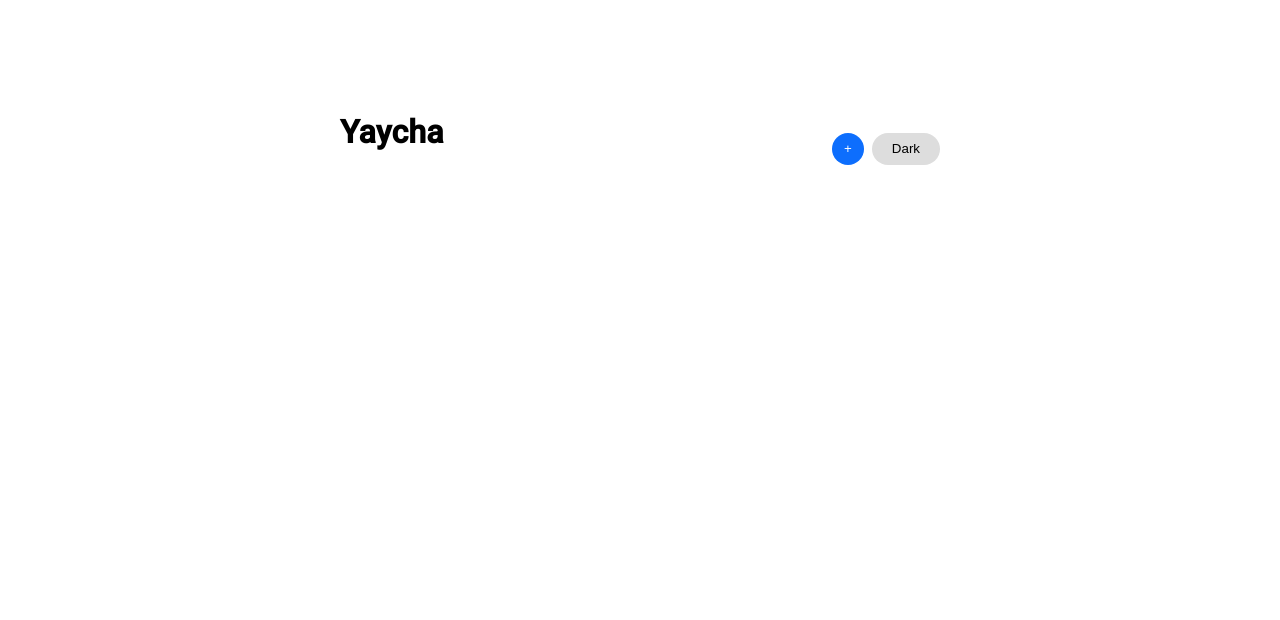
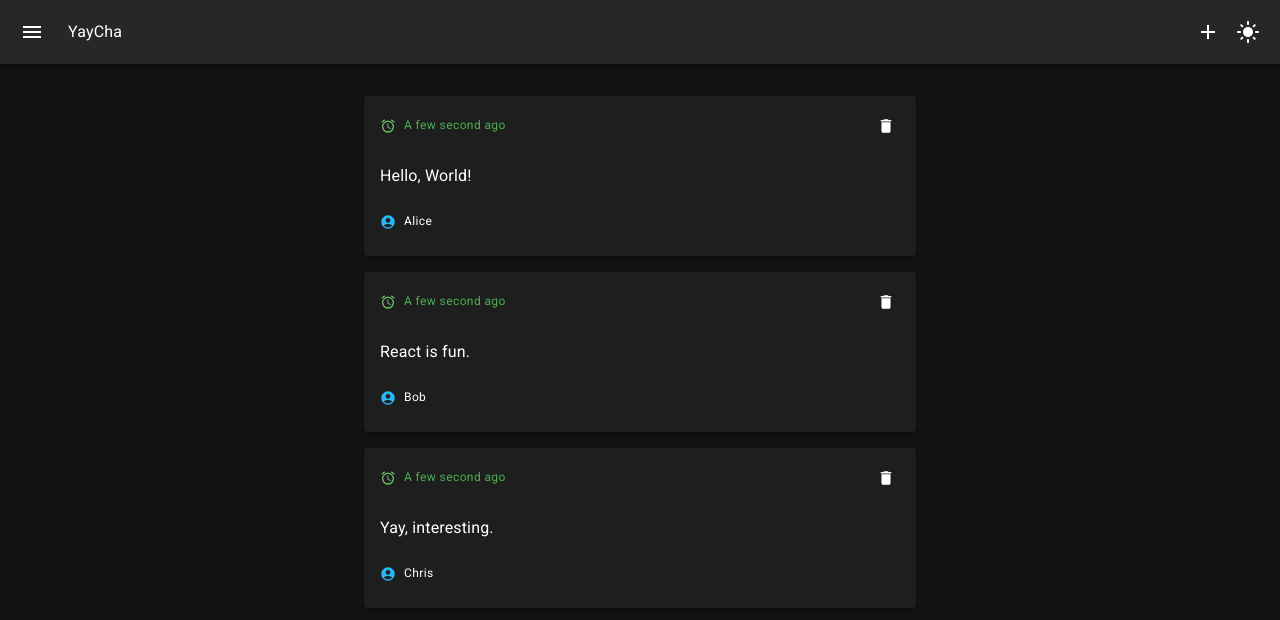
Before and after one commit to ThuraMinThein/rsd_frontend, a React (Vite) app: page / in a window 1280 px wide. Shown: the top 620 px of the page. Built offline with nearby package versions, Linux system fonts and the light colour scheme.

Commit message:
fix things and change app

```diff
--- a/src/App.jsx
+++ b/src/App.jsx
@@ -1,19 +1,19 @@
 import Item from "./components/Item.jsx";
 import { useState } from "react";
 import Form from "./components/Form.jsx";
+import Header from "./components/Header";
 import { useApp } from "./ThemedApp";
+import { Box, Container } from "@mui/material";
 
 export default function App() {
 
-  const { mode } = useApp();
+  const { showForm } = useApp();
 
   const [data, setData] = useState([
-    { id: 1, content: "Hello, World!", name: "Alice" },
+    { id: 3, content: "Hello, World!", name: "Alice" },
     { id: 2, content: "React is fun.", name: "Bob" },
-    { id: 3, content: "Yay, interesting.", name: "Chris" },
+    { id: 1, content: "Yay, interesting.", name: "Chris" },
   ]);
-
-  const [showForm, setShowForm] = useState(false);
 
   const remove = (id) => {
     setData(data.filter((item) => item.id !== id));
@@ -21,60 +21,29 @@ export default function App() {
 
   const add = (content, name) => {
     const id = data ? data[data.length - 1]?.id + 1 : 1;
-    setData([...data, { id, content, name }]);
+    setData([{ id, content, name }, ...data]);
   }
 
   return (
-    <div
-      style={{
-        minHeight: 1500,
-        background: mode === "dark" ? "black" : "white",
-        color: mode === "dark" ? "white" : "black",
-        paddingTop: 20,
-      }}
-    >
-      <div style={{ maxWidth: 600, margin: "20px auto" }}>
-        <h1
-          style={{
-            display: "flex",
-            justifyContent: "space-between",
-            alignItems: "center",
-          }}>
-          Yaycha
-          <h1>
-            <button
-              onClick={() => setShowForm(!showForm)}
-              style={{
-                width: 32,
-                height: 32,
-                borderRadius: 50,
-                border: "0 none",
-                backgroundColor: showForm ? "#dc3545" : "#0d6efd",
-                color: "white",
-              }}
-            >
-              {showForm ? "x" : "+"}
-            </button>
+    <Box>
+      <Header />
 
-            <button
-              onClick={() => setMode(mode === "dark" ? "light" : "dark")}
-              style={{
-                marginLeft: 8,
-                padding: "0 20px",
-                height: 32,
-                borderRadius: 32,
-                border: "0 none",
-                background: mode === "dark" ? "#333" : "#ddd",
-                color: mode === "dark" ? "white" : "black",
-              }}
-            >
-              {mode === "dark" ? "Light" : "Dark"}
-            </button>
-          </h1>
-        </h1>
+      <Container
+        maxWidth="sm"
+        sx={{ mt: 4 }}>
+        {showForm && <Form add={add} />}
 
-        {showForm && <Form add={add} />}
-      </div>
-    </div>
+        {data.map(item => {
+          return (
+            <Item
+              key={item.id}
+              item={item}
+              remove={remove}
+            />
+          )
+        })}
+
+      </Container>
+    </Box>
   );
 }
--- a/src/components/Header.jsx
+++ b/src/components/Header.jsx
@@ -1,5 +1,5 @@
 import { useApp } from "../ThemedApp";
-import { Box, AppBar, Toolbar, Typograpyh, IconButton } from "@mui/material";
+import { Box, AppBar, Toolbar, Typography, IconButton } from "@mui/material";
 import {
     Menu as MenuIcon,
     Add as AddIcon,
@@ -18,7 +18,7 @@ export default function Header() {
                     <MenuIcon />
                 </IconButton>
 
-                <Typograpyh sx={{ flexGrow: 1, ml: 2 }}>YayCha</Typograpyh>
+                <Typography sx={{ flexGrow: 1, ml: 2 }}>YayCha</Typography>
 
                 <Box>
                     <IconButton
--- a/src/components/Item.jsx
+++ b/src/components/Item.jsx
@@ -10,6 +10,7 @@ import {
     AccountCircle as UserIcon,
     Delete as DeleteIcon,
 } from "@mui/icons-material";
+import { green } from "@mui/material/colors";
 
 export default function Item({ item, remove }) {
     return (
```
